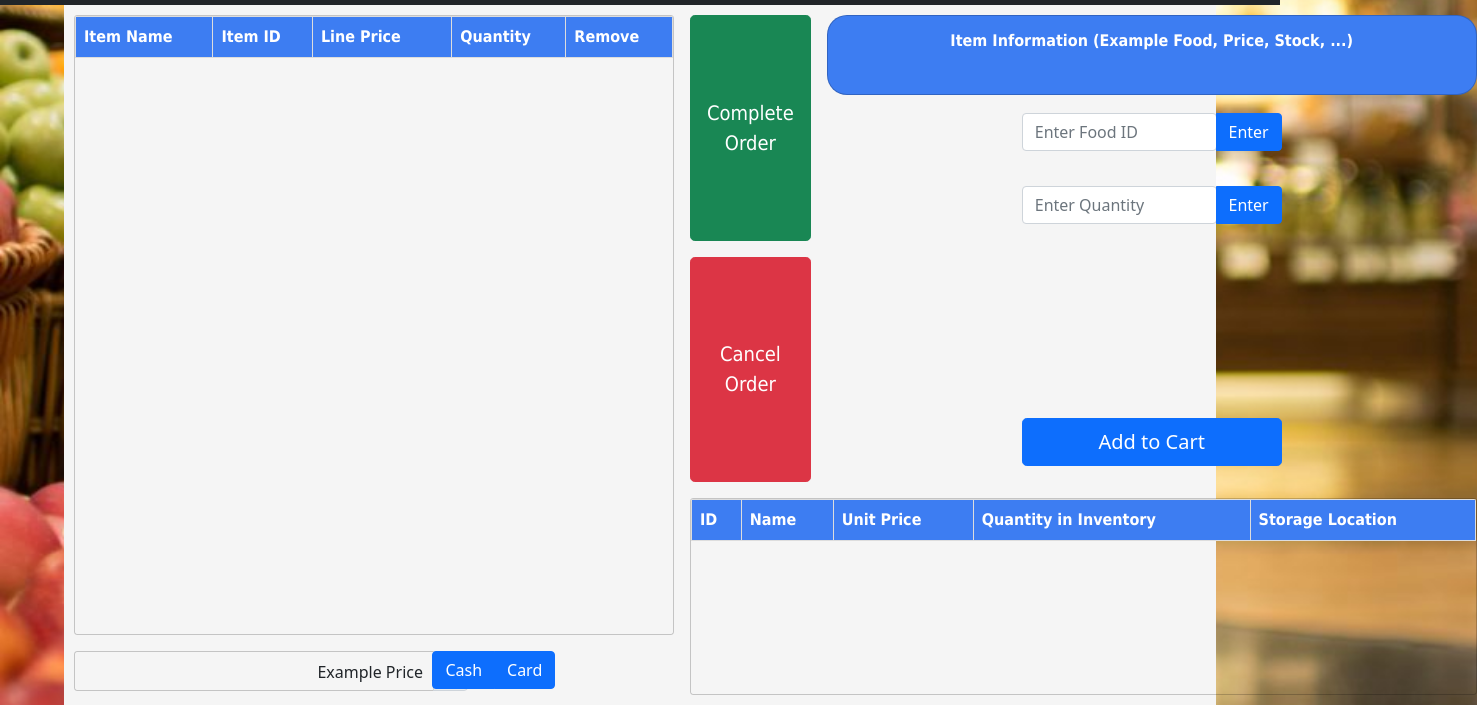
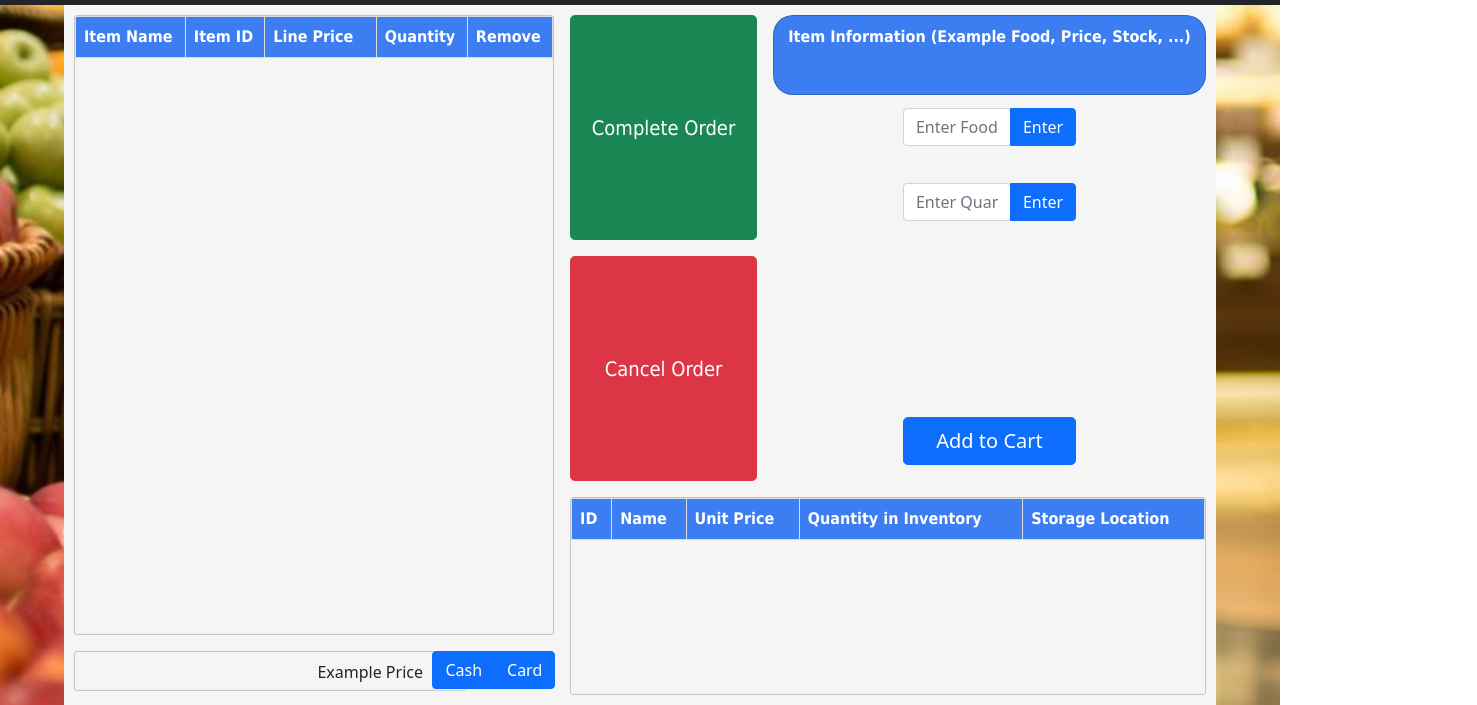
Before and after one commit to mabarry/Web-POS-System-Spain, a plain HTML site: page bootstrap/index.html in a window 1280 px wide. Shown: the part 120-825 px from the top of the page, 1477 px wide, since content can reach past the window. Drawn offline with nearby package versions, Linux system fonts and the light colour scheme; no server answers.

Commit message:
Adjusted styling of style.css code

```diff
--- a/bootstrap/style.css
+++ b/bootstrap/style.css
@@ -1,3 +1,4 @@
+
 header {
     padding-top: 2%;
     padding-bottom: 1px;
@@ -56,8 +57,8 @@ footer {
     display: grid;
     grid-template-rows: 50px 50px 1fr auto;
     grid-gap: 2em;
-    min-width: 650px;
-    max-width: 650px;
+    min-width: 100%;
+    max-width: 100%;
 }
 
 .itemInfo {
@@ -102,13 +103,17 @@ footer {
 
 .receipt {
     grid-area: order;
+    min-width: 100%;
+    max-width:100%;
+    height: 100%;
 }
 
 .orderTable {
     /* grid-area: order; */
     border: 1px solid rgba(0,0,0,0.2);
     border-radius: 3px;
-    width: 600px;
+    min-width: 100%;
+    max-width: 100%;
     height: 620px;
     overflow-y:scroll;
 }
```
